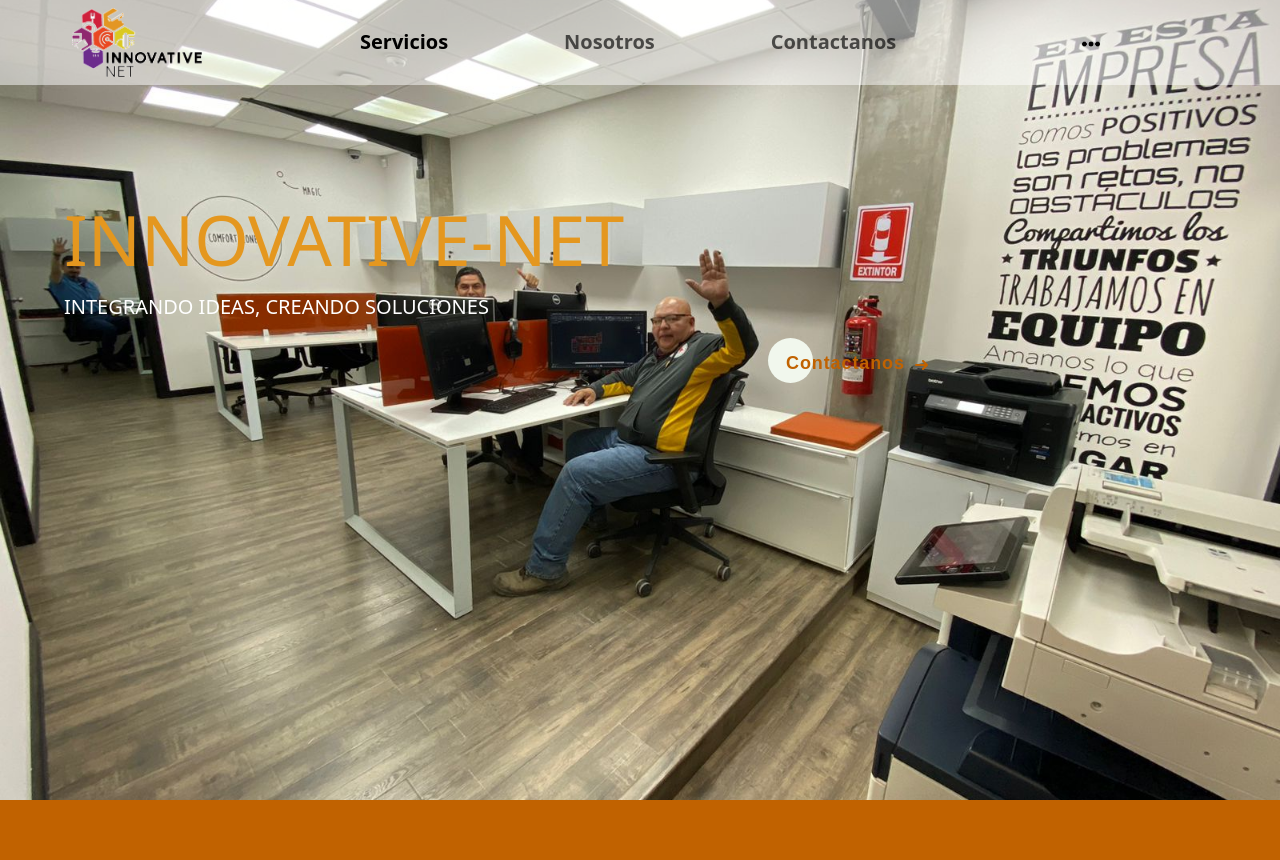
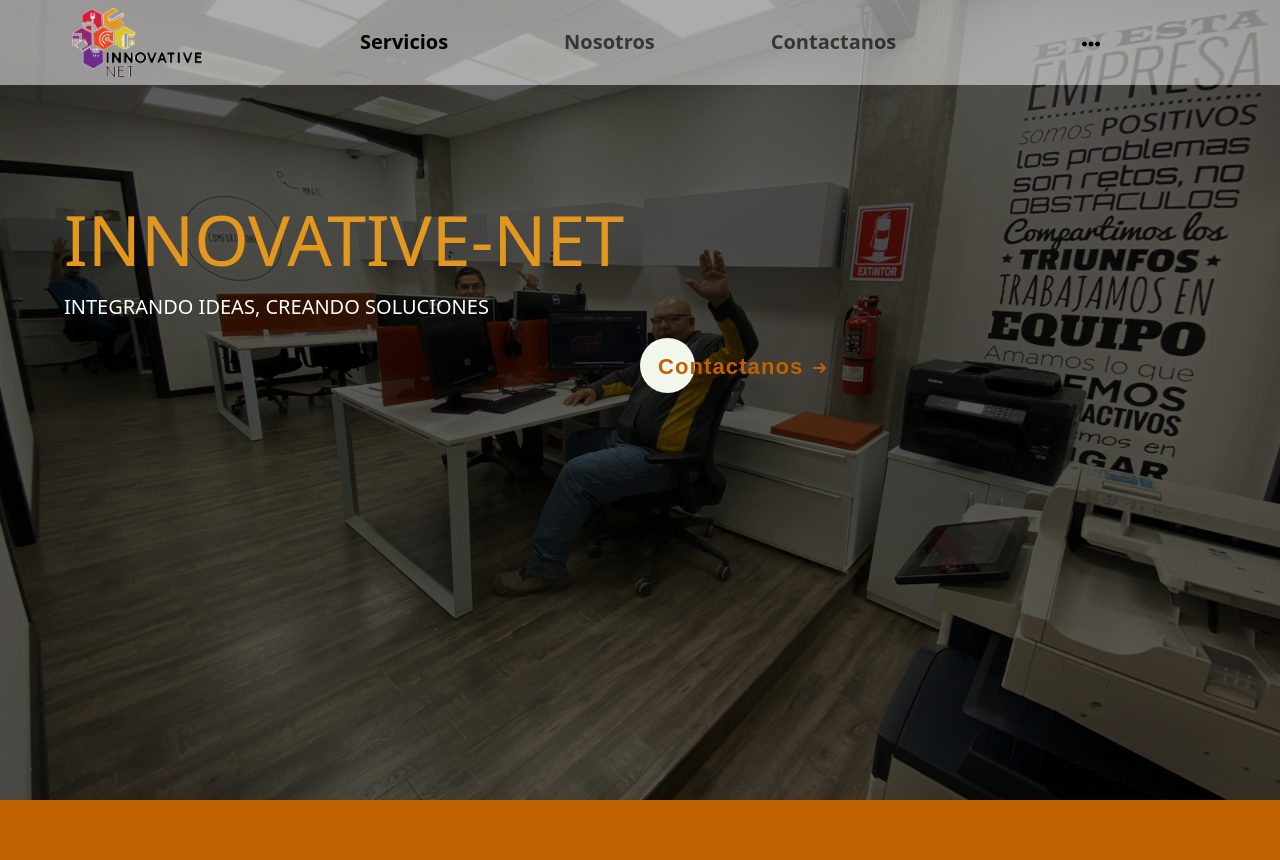
Before and after one commit to Innovative-net-mx/innovative-Webpage, a Django app: page / in a window 1280 px wide; the page is wider, and only the part inside the window is pictured. Shown: the top 860 px of that part. Run offline with Django 3.2, Linux system fonts and the light colour scheme; some libraries are stand-ins or nearby versions.

Commit message:
update estetico

```diff
--- a/homepage/forms.py
+++ b/homepage/forms.py
@@ -17,7 +17,7 @@
             'phone': forms.NumberInput(attrs={'class': 'contact-from-phone'}),
             'empresa': forms.TextInput(attrs={'class': 'contact-from'}),
             'extension': forms.NumberInput(attrs={'class': 'contact-from-extension'}),
-            'intencion': forms.Select(attrs={'class': 'contact-from-intencion'}),
+            'intencion': forms.Select(attrs={'class': 'contact-from-intencion', 'id': 'intencion'}),
             'descripcion': forms.Textarea(attrs={'class': 'contact-from-descripcion'})
 
         }
--- a/homepage/static/css/estilo.css
+++ b/homepage/static/css/estilo.css
@@ -11,16 +11,60 @@
      background-position: center;
  }
 
+ .contenedor {
+        width: 100%;
+        height: 100%;
+        background-color: rgba(0, 0, 0, 0.65);
+        background-repeat: no-repeat;
+        background-size: cover;
+        background-position: center;
+
+ }
 .texto {
-     margin-left: 5%;
+    /* Existing styles */
     margin-top: 14%;
     color: #E4971F;
     text-align: left;
     font-size: 90px;
     font-style: initial;
     justify-content: space-between;
- }
-
+
+    /* Animation styles */
+    animation: slideIn 1s ease-out forwards;
+
+    /* Use transform for better performance */
+    transform: translateX(-30%);
+    /* Start off-screen */
+}
+
+.subtexto {
+    /* Animation styles */
+    animation: subslideIn 2s ease-out forwards;
+
+    /* Use transform for better performance */
+    transform: translateX(-30%);
+    /* Start off-screen */
+}
+/* Keyframes for the slide-in effect */
+@keyframes slideIn {
+    from {
+        transform: translateX(-30%);
+    }
+
+    to {
+        transform: translateX(5%);
+    }
+}
+
+@keyframes subslideIn {
+    from {
+        transform: translateX(-40%);
+    }
+
+    to {
+        transform: translateX(0%);
+    }
+}
  p {
      color: white;
      font-size: 20px;
@@ -34,7 +78,7 @@
      transition: all 0.2s ease;
      border: none;
      background: none;
-     margin-left: 60%;
+     margin-left: 50%;
  }
 
  .btnini:before {
@@ -43,17 +87,17 @@
      top: 0;
      left: 0;
      display: block;
-     border-radius: 50px;
+     border-radius: 55px;
      background: #f1f7ed;
-     width: 45px;
-     height: 45px;
+     width: 55px;
+     height: 55px;
      transition: all 0.3s ease;
  }
 
  .btnini span {
      position: relative;
      font-family: "Ubuntu", sans-serif;
-     font-size: 18px;
+     font-size: 22px;
      font-weight: 700;
      letter-spacing: 0.05em;
      color: #c16200;
@@ -1238,6 +1282,18 @@
      max-width: 80%;
      color: white;
  }
+
+ .inputGroup5 {
+     font-family: 'Segoe UI', sans-serif;
+     position: relative;
+     margin-top: 3%;
+     color: black;
+ }
+
+ .inoutGroup5 select {
+        color: black;
+ }
+
  /*Fin contacto*/
 
 /*Responsivo*/
--- a/homepage/templates/homepage/index.html
+++ b/homepage/templates/homepage/index.html
@@ -2,12 +2,12 @@
 {% block body %}
 
 <div id="section1" class="img_index">
-
+  <div class="contenedor">
     <br><br><br>
 
       <div class="texto">INNOVATIVE-NET</div>
 
-    <P> INTEGRANDO IDEAS, CREANDO SOLUCIONES</P>
+      <P class="subtexto"> INTEGRANDO IDEAS, CREANDO SOLUCIONES</P>
 
     <a href="{% url "contacto" %}">
 
@@ -15,7 +15,7 @@
 
           <span>Contactanos</span>
 
-          <svg viewBox="0 0 13 10" height="10px" width="15px">
+            <svg viewBox="0 0 13 15" height="15px" width="15px">
 
               <path d="M1,5 L11,5"></path>
 
@@ -26,7 +26,7 @@
         </button>
 
     </a>
-
+  </div>
 </div>
 
 <div id="section2" class="servicios">
```
Also changed, not shown: homepage/templates/homepage/contacto.html (+15 -0 lines). Lines whose indentation alone changed are shown as unchanged.
